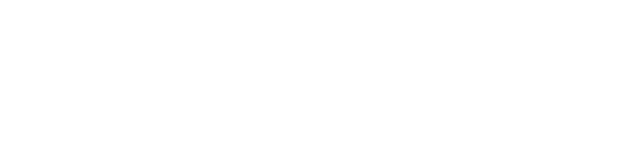
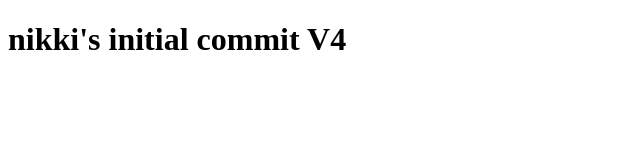
Before and after one commit to TH3f0rg0tt3n0N3/HerbaPower, a plain HTML site: page pages/index.html in a window 1280 px wide. Shown: the whole page, without its empty margins (0-640 px from the left). Drawn offline with Linux system fonts and the light colour scheme.

Commit message:
nikki's initial commit V4

```diff
--- a/pages/index.html
+++ b/pages/index.html
@@ -14,6 +14,8 @@
         <link rel="stylesheet" href="">
     </head>
     <body>
-
+        <h1>
+            nikki's initial commit V4
+        </h1>
     </body>
 </html>
```
